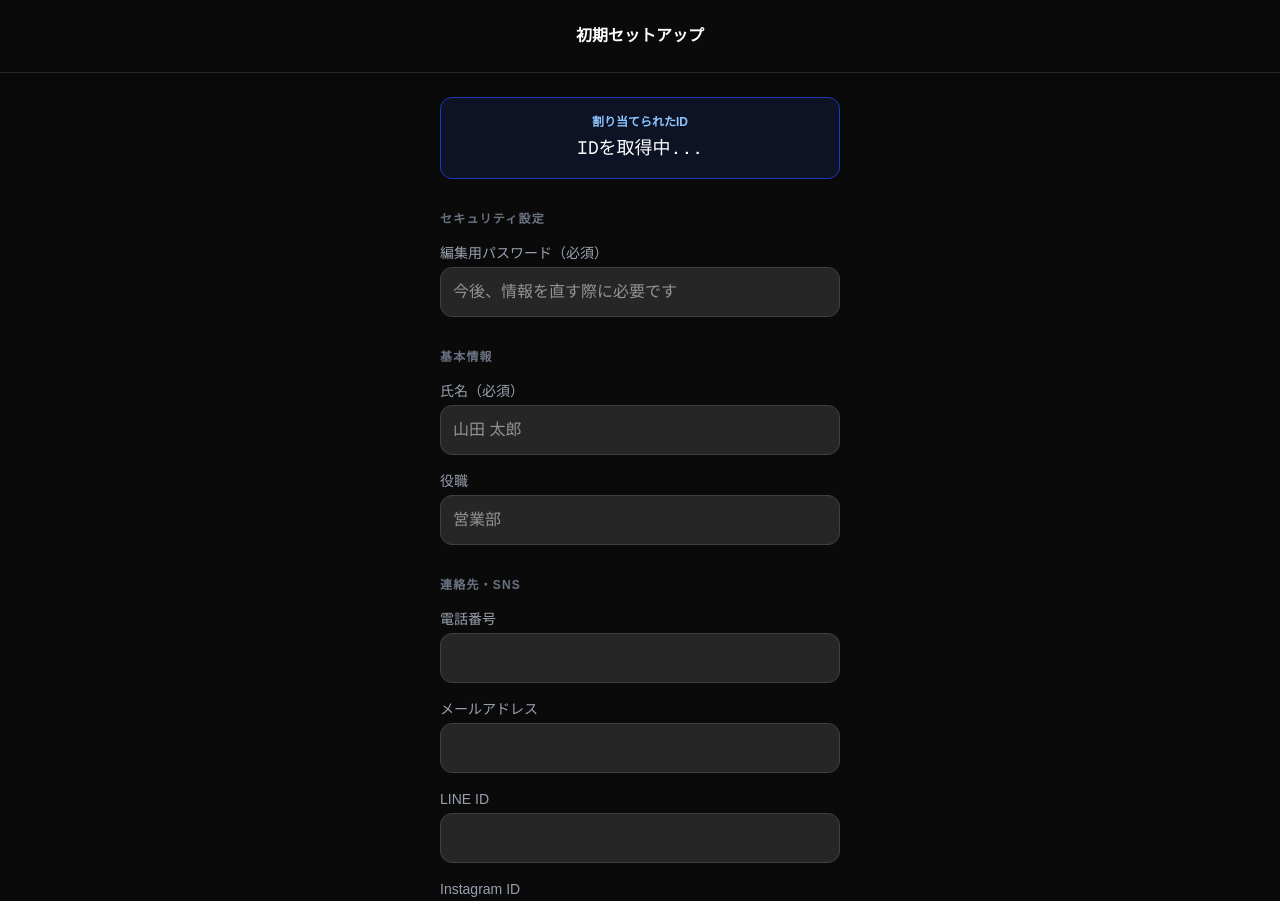
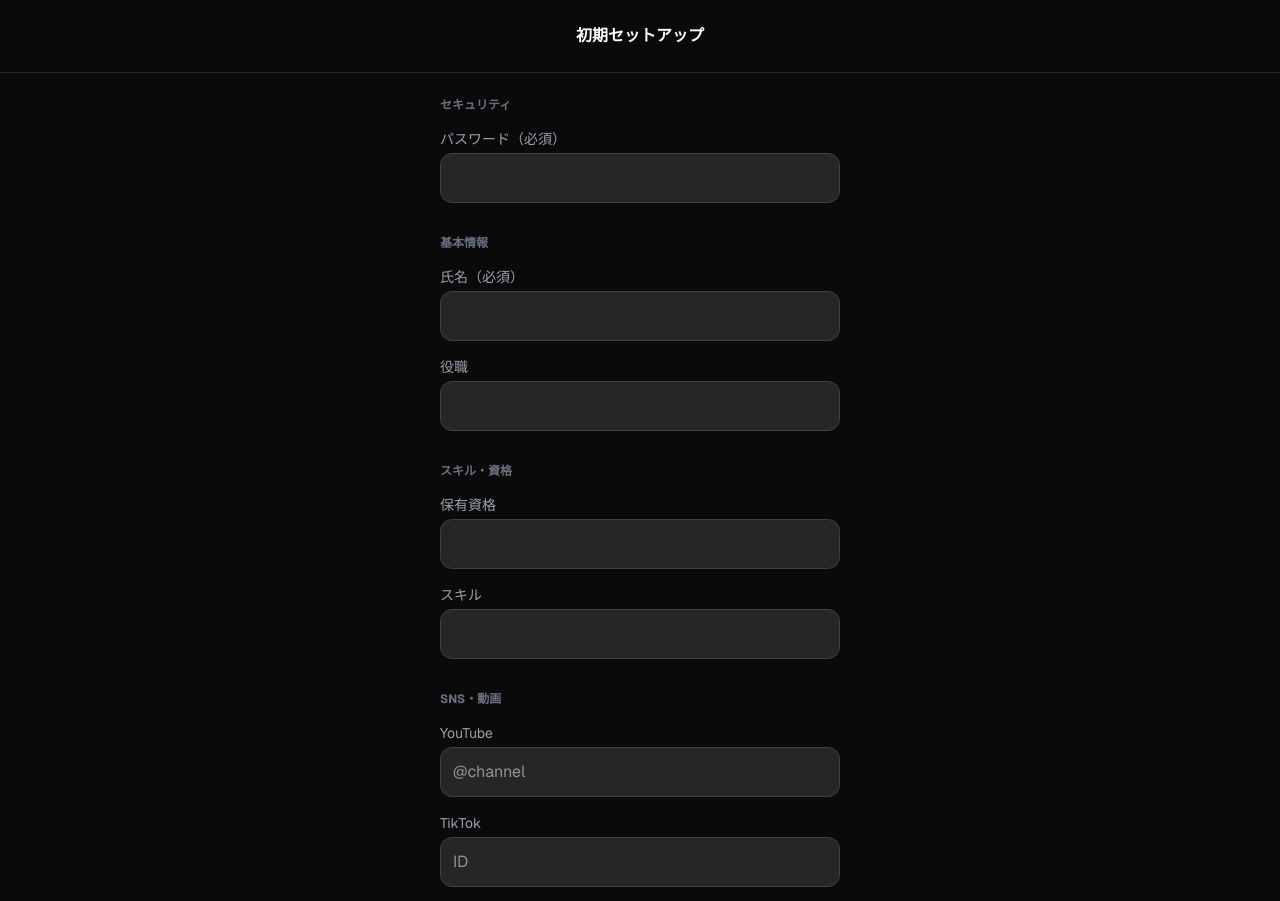
Before and after one commit to hirahaku/smart-card, a Next.js app: page /card/new in a window 1280 px wide. Shown: the top 901 px of the page. Built offline with nearby package versions, Linux system fonts and the light colour scheme; no server answers.

Commit message:
feat: youtube...etc

```diff
--- a/app/card/[id]/edit/page.tsx
+++ b/app/card/[id]/edit/page.tsx
@@ -25,7 +25,7 @@ export default function EditCard() {
   const { id } = useParams();
   const router = useRouter();
   const [loading, setLoading] = useState(true);
-  const [inputPassword, setInputPassword] = useState(""); // 認証用パスワード
+  const [inputPassword, setInputPassword] = useState("");
   const [profile, setProfile] = useState<any>(null);
 
   useEffect(() => {
@@ -42,17 +42,14 @@ export default function EditCard() {
   };
 
   const handleSave = async () => {
-    // セキュリティチェック：DBに保存されているパスワードと比較
     if (inputPassword !== profile.password) {
       alert("パスワードが正しくありません。");
       return;
     }
-
     const { error } = await supabase.from("profiles").update(profile).eq("card_id", id);
-    if (error) {
-      alert(`保存失敗: ${error.message}`);
-    } else {
-      alert("情報を更新しました！");
+    if (error) alert("保存失敗");
+    else {
+      alert("更新しました！");
       router.push(`/card/${id}`);
     }
   };
@@ -67,19 +64,8 @@ export default function EditCard() {
       </header>
 
       <main className="p-6 max-w-md mx-auto">
-        {/* パスワード認証セクション */}
         <section className="mb-10 p-5 bg-red-950/20 border border-red-900/30 rounded-3xl">
-          <h2 className="text-xs font-bold text-red-400 uppercase tracking-widest mb-4 flex items-center gap-2">
-            認証が必要です
-          </h2>
-          <InputField
-            label="設定したパスワードを入力"
-            value={inputPassword}
-            field="password"
-            type="password"
-            placeholder="パスワード"
-            onChange={(_:any, val:string) => setInputPassword(val)}
-          />
+          <InputField label="編集用パスワード" value={inputPassword} field="password" type="password" onChange={(_:any, v:string) => setInputPassword(v)} />
         </section>
 
         <section className="mb-8">
@@ -89,21 +75,23 @@ export default function EditCard() {
         </section>
 
         <section className="mb-8">
-          <h2 className="text-xs font-bold text-gray-500 uppercase tracking-widest mb-4">連絡先・SNS</h2>
+          <h2 className="text-xs font-bold text-gray-500 uppercase tracking-widest mb-4 text-blue-400">スキル・資格</h2>
+          <InputField label="保有資格" value={profile.certifications} field="certifications" placeholder="例: 英検1級, 宅建" onChange={handleChange} />
+          <InputField label="スキル" value={profile.skills} field="skills" placeholder="例: 動画編集, Python" onChange={handleChange} />
+        </section>
+
+        <section className="mb-8">
+          <h2 className="text-xs font-bold text-gray-500 uppercase tracking-widest mb-4 text-emerald-400">SNS・動画</h2>
+          <InputField label="YouTubeチャンネルID" value={profile.youtube_id} field="youtube_id" placeholder="@channel_id" onChange={handleChange} />
+          <InputField label="TikTok ID" value={profile.tiktok_id} field="tiktok_id" placeholder="ユーザー名のみ" onChange={handleChange} />
+          <InputField label="Instagram ID" value={profile.instagram_id} field="instagram_id" onChange={handleChange} />
+          <InputField label="X ID" value={profile.x_id} field="x_id" onChange={handleChange} />
+          <InputField label="LINE ID" value={profile.line_id} field="line_id" onChange={handleChange} />
           <InputField label="電話番号" value={profile.phone} field="phone" onChange={handleChange} />
-          <InputField label="メールアドレス" value={profile.email} field="email" onChange={handleChange} />
-          <InputField label="LINE ID" value={profile.line_id} field="line_id" onChange={handleChange} />
-          <InputField label="Instagram ID" value={profile.instagram_id} field="instagram_id" onChange={handleChange} />
-          <InputField label="X (Twitter) ID" value={profile.x_id} field="x_id" onChange={handleChange} />
           <InputField label="Webサイト" value={profile.website_url} field="website_url" onChange={handleChange} />
         </section>
 
-        <button
-          onClick={handleSave}
-          className="w-full bg-white text-black font-black py-4 rounded-2xl shadow-xl active:scale-95 transition-transform"
-        >
-          変更を保存する
-        </button>
+        <button onClick={handleSave} className="w-full bg-white text-black font-black py-4 rounded-2xl">保存する</button>
       </main>
     </div>
   );
--- a/app/card/new/page.tsx
+++ b/app/card/new/page.tsx
@@ -27,23 +27,15 @@ function NewCardForm() {
   const [issubmitting, setIsSubmitting] = useState(false);
 
   const [profile, setProfile] = useState<any>({
-    card_id: "",
-    full_name: "",
-    job_title: "",
-    password: "", // パスワード項目を追加
-    phone: "",
-    email: "",
-    line_id: "",
-    instagram_id: "",
-    x_id: "",
-    website_url: "",
+    card_id: "", full_name: "", job_title: "", password: "",
+    phone: "", email: "", line_id: "", instagram_id: "",
+    x_id: "", website_url: "", tiktok_id: "", youtube_id: "",
+    skills: "", certifications: ""
   });
 
   useEffect(() => {
     const idFromUrl = searchParams.get("id");
-    if (idFromUrl) {
-      setProfile((prev: any) => ({ ...prev, card_id: idFromUrl }));
-    }
+    if (idFromUrl) setProfile((prev: any) => ({ ...prev, card_id: idFromUrl }));
   }, [searchParams]);
 
   const handleChange = (field: string, value: string) => {
@@ -61,42 +53,40 @@ function NewCardForm() {
       alert(`作成失敗: ${error.message}`);
       setIsSubmitting(false);
     } else {
-      alert("名刺を登録しました！パスワードは忘れないようにしてください。");
+      alert("名刺を登録しました！");
       router.push(`/card/${profile.card_id}`);
     }
   };
 
   return (
-    <div className="min-h-screen bg-neutral-950 text-white pb-20">
+    <div className="min-h-screen bg-neutral-950 text-white pb-20 font-sans">
       <header className="p-6 border-b border-neutral-800 text-center font-bold">初期セットアップ</header>
       <main className="p-6 max-w-md mx-auto">
-        <div className="mb-8 p-4 bg-blue-900/20 border border-blue-800 rounded-xl text-center">
-          <p className="text-xs text-blue-300 mb-1 font-bold">割り当てられたID</p>
-          <p className="text-lg font-mono text-white">{profile.card_id || "IDを取得中..."}</p>
-        </div>
-
         <section className="mb-8">
-          <h2 className="text-xs font-bold text-gray-500 uppercase tracking-widest mb-4">セキュリティ設定</h2>
-          <InputField label="編集用パスワード（必須）" value={profile.password} field="password" type="password" placeholder="今後、情報を直す際に必要です" onChange={handleChange} />
+          <h2 className="text-xs font-bold text-gray-500 uppercase mb-4">セキュリティ</h2>
+          <InputField label="パスワード（必須）" value={profile.password} field="password" type="password" onChange={handleChange} />
         </section>
 
         <section className="mb-8">
-          <h2 className="text-xs font-bold text-gray-500 uppercase tracking-widest mb-4">基本情報</h2>
-          <InputField label="氏名（必須）" value={profile.full_name} field="full_name" onChange={handleChange} placeholder="山田 太郎" />
-          <InputField label="役職" value={profile.job_title} field="job_title" onChange={handleChange} placeholder="営業部" />
+          <h2 className="text-xs font-bold text-gray-500 uppercase mb-4">基本情報</h2>
+          <InputField label="氏名（必須）" value={profile.full_name} field="full_name" onChange={handleChange} />
+          <InputField label="役職" value={profile.job_title} field="job_title" onChange={handleChange} />
         </section>
 
         <section className="mb-8">
-          <h2 className="text-xs font-bold text-gray-500 uppercase tracking-widest mb-4">連絡先・SNS</h2>
-          <InputField label="電話番号" value={profile.phone} field="phone" onChange={handleChange} />
-          <InputField label="メールアドレス" value={profile.email} field="email" onChange={handleChange} />
-          <InputField label="LINE ID" value={profile.line_id} field="line_id" onChange={handleChange} />
-          <InputField label="Instagram ID" value={profile.instagram_id} field="instagram_id" onChange={handleChange} />
-          <InputField label="X (Twitter) ID" value={profile.x_id} field="x_id" onChange={handleChange} />
-          <InputField label="Webサイト" value={profile.website_url} field="website_url" onChange={handleChange} />
+          <h2 className="text-xs font-bold text-gray-500 uppercase mb-4 text-blue-400">スキル・資格</h2>
+          <InputField label="保有資格" value={profile.certifications} field="certifications" onChange={handleChange} />
+          <InputField label="スキル" value={profile.skills} field="skills" onChange={handleChange} />
         </section>
 
-        <button onClick={handleCreate} disabled={issubmitting} className="w-full bg-white text-black font-black py-4 rounded-2xl shadow-lg active:scale-95 transition-all">
+        <section className="mb-8">
+          <h2 className="text-xs font-bold text-gray-500 uppercase mb-4 text-emerald-400">SNS・動画</h2>
+          <InputField label="YouTube" value={profile.youtube_id} field="youtube_id" placeholder="@channel" onChange={handleChange} />
+          <InputField label="TikTok" value={profile.tiktok_id} field="tiktok_id" placeholder="ID" onChange={handleChange} />
+          <InputField label="Instagram" value={profile.instagram_id} field="instagram_id" onChange={handleChange} />
+        </section>
+
+        <button onClick={handleCreate} disabled={issubmitting} className="w-full bg-white text-black font-black py-4 rounded-2xl shadow-lg">
           {issubmitting ? "登録中..." : "この内容で登録する"}
         </button>
       </main>
```
